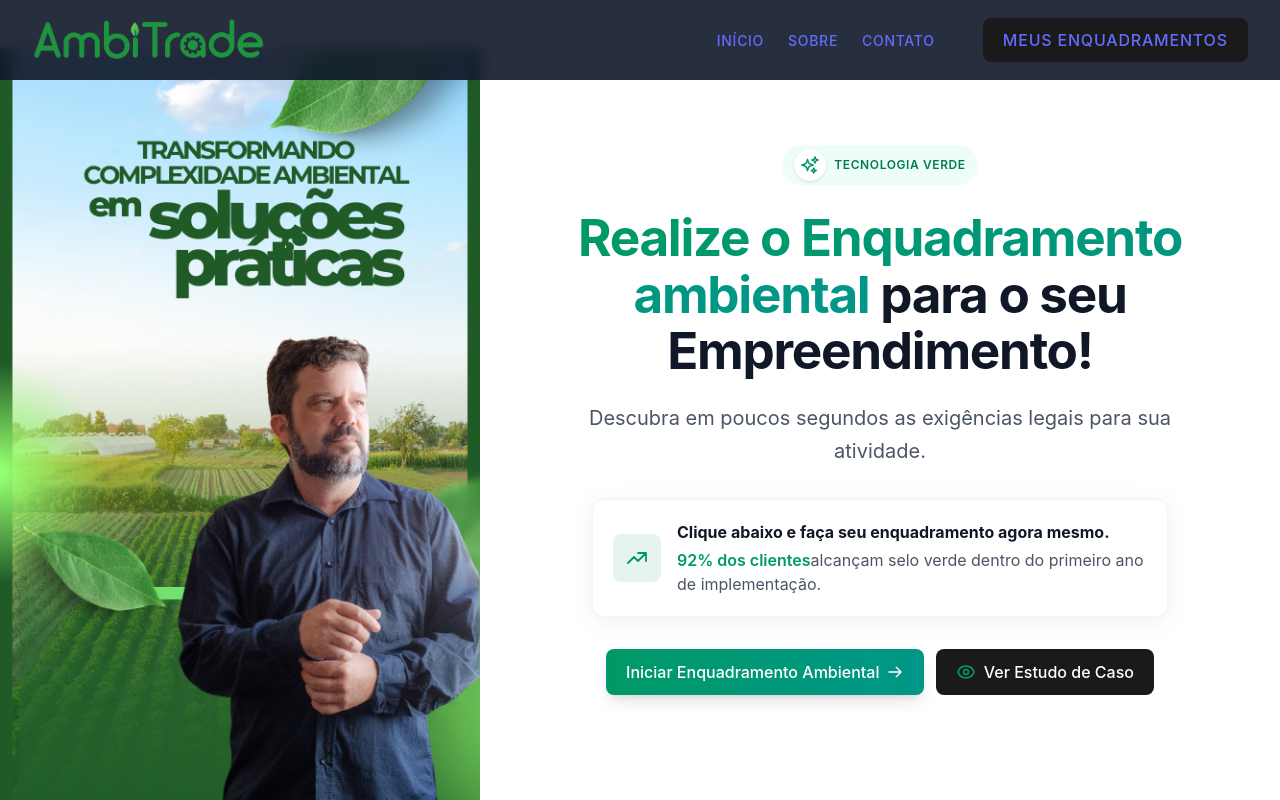
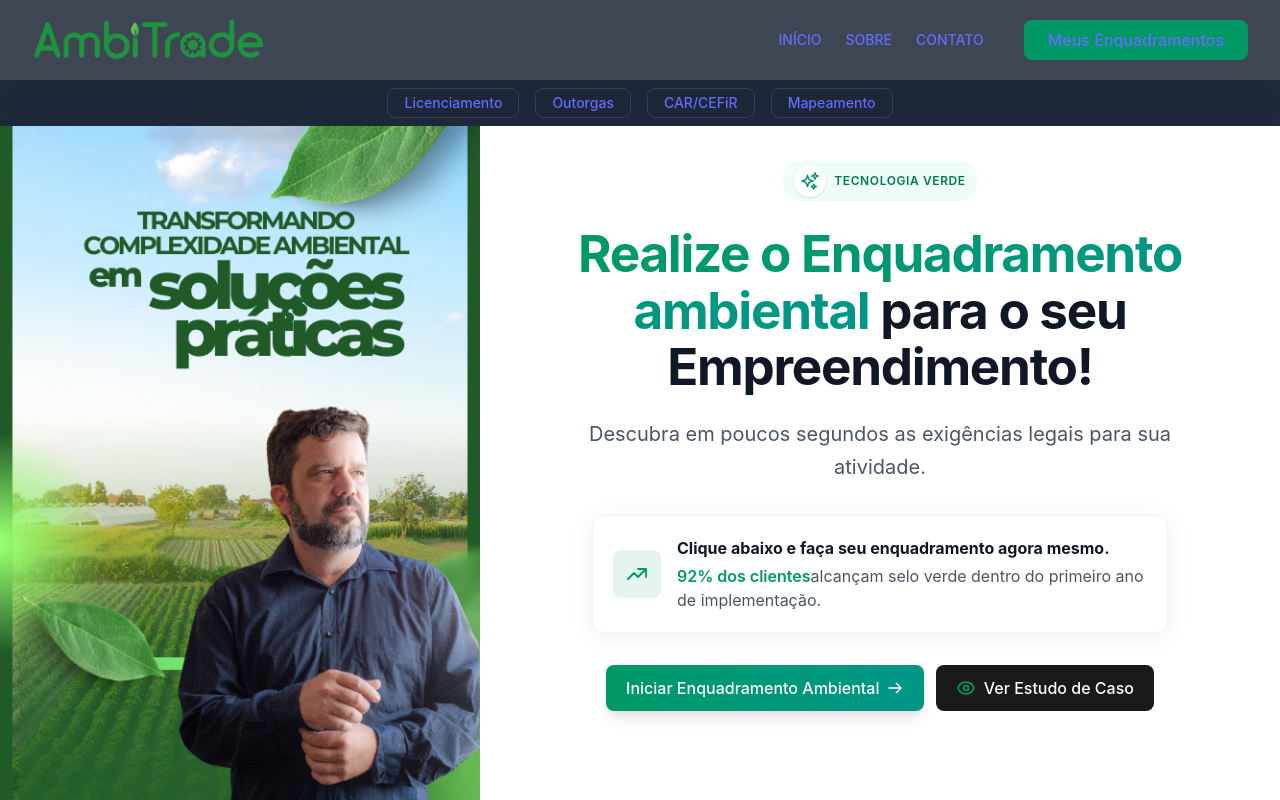
Before and after one commit to dev-celo/meio-ambiente, a React (Vite) app: page / in a window 1280 px wide. Shown: the top 800 px of the page. Built offline with nearby package versions, Linux system fonts and the light colour scheme.

Commit message:
Updt: Atualização em estilo heroSection e Header

```diff
--- a/src/Components/Header.jsx
+++ b/src/Components/Header.jsx
@@ -3,82 +3,63 @@ import { useState, useEffect } from "react";
 const Header = () => {
   const [scrolled, setScrolled] = useState(false);
   const [mobileMenuOpen, setMobileMenuOpen] = useState(false);
+  const [showSubmenu, setShowSubmenu] = useState(true);
+  const [isHome, setIsHome] = useState(false);
 
   useEffect(() => {
+    // Detecta se estamos na página inicial
+    setIsHome(window.location.pathname === "/");
+
     const handleScroll = () => {
-      if (window.scrollY > 10) {
-        setScrolled(true);
-      } else {
-        setScrolled(false);
-      }
+      setScrolled(window.scrollY > 10);
+      setShowSubmenu(window.scrollY <= 120);
     };
 
     window.addEventListener("scroll", handleScroll);
     return () => window.removeEventListener("scroll", handleScroll);
   }, []);
 
+  const mainLinks = [
+    { label: "Início", href: "/" },
+    { label: "Sobre", href: "/about" },
+    { label: "Contato", href: "/contact" },
+  ];
+
+  const subLinks = [
+    { label: "Licenciamento", href: "/licenciamento-ambiental" },
+    { label: "Outorgas", href: "/outorgas" },
+    { label: "CAR/CEFiR", href: "/car-cefir" },
+    { label: "Mapeamento", href: "/mapeamento" },
+  ];
+
   return (
-    <header className={`fixed top-0 left-0 w-full z-50 transition-all duration-300 ${scrolled ? "bg-gray-900 shadow-lg" : "bg-gray-900/90 backdrop-blur-sm"}`}>
-      <div className="container mx-auto px-4 sm:px-6 lg:px-8">
-        <div className="flex items-center justify-between h-16 md:h-20">
+    <header className={`fixed top-0 left-0 w-full z-50 transition-all duration-300 ${scrolled ? "bg-gray-900 shadow-md" : "bg-gray-900/80 backdrop-blur-sm"}`}>
+
+      {/* Top Header */}
+      <div className="container mx-auto px-4 sm:px-6 lg:px-8 flex items-center justify-between h-16 md:h-20">
         {/* Logo */}
         <a href="/" className="flex-shrink-0">
-            <img
-              src="/logo_com_o_nome_ambitrade.png"
-              alt="Ambitrade Logo"
-              className="h-10 md:h-12 w-auto transition-all duration-300 hover:scale-105"
-            />
+          <img src="/logo_com_o_nome_ambitrade.png" alt="Ambitrade" className="h-10 md:h-12 w-auto transition-transform duration-300 hover:scale-105" />
         </a>
 
-          {/* Desktop Navigation */}
-          <nav className="hidden md:flex items-center space-x-8">
-            <ul className="flex space-x-6">
-              <li>
-                <a
-                  href="/"
-                  className="text-white hover:text-emerald-300 transition-colors duration-300 font-medium text-sm uppercase tracking-wider relative group"
-                >
-                  Início
+        {/* Desktop Main Nav */}
+        <nav className="hidden md:flex items-center space-x-6">
+          {mainLinks.map(link => (
+            <a key={link.href} href={link.href} className="text-white hover:text-emerald-300 font-medium text-sm uppercase relative group">
+              {link.label}
               <span className="absolute bottom-0 left-0 w-0 h-0.5 bg-emerald-400 transition-all duration-300 group-hover:w-full"></span>
             </a>
-              </li>
-              <li>
-                <a
-                  href="about"
-                  className="text-white hover:text-emerald-300 transition-colors duration-300 font-medium text-sm uppercase tracking-wider relative group"
-                >
-                  Sobre
-                  <span className="absolute bottom-0 left-0 w-0 h-0.5 bg-emerald-400 transition-all duration-300 group-hover:w-full"></span>
+          ))}
+
+          {/* CTA sempre visível */}
+          <a href="/enquadramentos" className="ml-4 px-6 py-2 bg-emerald-600 hover:bg-emerald-700 text-white font-semibold rounded-lg transition-all duration-300">
+            Meus Enquadramentos
           </a>
-              </li>
-              <li>
-                <a
-                  href="contact"
-                  className="text-white hover:text-emerald-300 transition-colors duration-300 font-medium text-sm uppercase tracking-wider relative group"
-                >
-                  Contato
-                  <span className="absolute bottom-0 left-0 w-0 h-0.5 bg-emerald-400 transition-all duration-300 group-hover:w-full"></span>
-                </a>
-              </li>
-            </ul>
-
-            <button className="ml-4 px-6 py-2 border border-gray-400 text-sm font-semibold text-gray-100 tracking-wider uppercase bg-gray-800 hover:bg-gray-700 transition duration-300">
-              <a href="enquadramentos">
-                Meus enquadramentos
-              </a>
-            </button>
-
-
-
-
         </nav>
 
-          {/* Mobile Menu Button */}
+        {/* Mobile Button */}
         <div className="md:hidden">
-            <button
-              onClick={() => setMobileMenuOpen(!mobileMenuOpen)}
-              className="text-white hover:text-emerald-300 focus:outline-none"
-            >
+          <button onClick={() => setMobileMenuOpen(!mobileMenuOpen)} className="text-white hover:text-emerald-300 focus:outline-none">
             <svg className="h-6 w-6" fill="none" viewBox="0 0 24 24" stroke="currentColor">
               {mobileMenuOpen ? (
                 <path strokeLinecap="round" strokeLinejoin="round" strokeWidth={2} d="M6 18L18 6M6 6l12 12" />
@@ -89,32 +70,37 @@ const Header = () => {
           </button>
         </div>
       </div>
+
+      {/* Submenu desktop – só na home */}
+      {isHome && showSubmenu && (
+        <div className="hidden md:flex justify-center w-full bg-gray-800/90 py-2 backdrop-blur-sm transition-all duration-300">
+          <div className="flex space-x-4">
+            {subLinks.map(link => (
+              <a key={link.href} href={link.href} className="px-4 py-1 text-sm text-gray-100 hover:text-emerald-300 border border-gray-700 rounded-lg transition-all duration-300">
+                {link.label}
+              </a>
+            ))}
           </div>
+        </div>
+      )}
 
       {/* Mobile Menu */}
       <div className={`md:hidden ${mobileMenuOpen ? "block" : "hidden"} bg-gray-800 transition-all duration-300`}>
-        <div className="px-2 pt-2 pb-3 space-y-1 sm:px-3">
-          <a
-            href="#home"
-            className="block px-3 py-2 text-white hover:bg-gray-700 rounded-md text-base font-medium"
-          >
-            Início
-          </a>
-          <a
-            href="#about"
-            className="block px-3 py-2 text-white hover:bg-gray-700 rounded-md text-base font-medium"
-          >
-            Sobre
-          </a>
-          <a
-            href="#contact"
-            className="block px-3 py-2 text-white hover:bg-gray-700 rounded-md text-base font-medium"
-          >
-            Contato
-          </a>
-          <button className="w-full mt-2 px-4 py-2 bg-gradient-to-r from-emerald-500 to-teal-600 text-white rounded-md hover:from-emerald-600 hover:to-teal-700 transition-all duration-300 text-sm font-medium">
-            Login
-          </button>
+        <div className="px-4 py-3 flex flex-col gap-1">
+          {mainLinks.map(link => (
+            <a key={link.href} href={link.href} className="text-white py-2 rounded hover:bg-gray-700 text-center">{link.label}</a>
+          ))}
+
+          <a href="/enquadramentos" className="py-2 bg-emerald-600 hover:bg-emerald-700 text-white font-semibold rounded text-center">Meus Enquadramentos</a>
+
+          {/* Submenu mobile – só na home */}
+          {isHome && (
+            <div className="flex flex-wrap justify-center gap-2 mt-2">
+              {subLinks.map(link => (
+                <a key={link.href} href={link.href} className="px-2 py-1 text-xs text-gray-200 hover:text-emerald-300 rounded">{link.label}</a>
+              ))}
+            </div>
+          )}
         </div>
       </div>
     </header>
--- a/src/Components/caller/HeroSectionText.jsx
+++ b/src/Components/caller/HeroSectionText.jsx
@@ -47,10 +47,10 @@ const HeroSectionText = () => {
 };
 
   return (
-    <div className="relative min-h-screen flex bg-white overflow-hidden mt-2">
+    <div className="relative min-h-screen flex bg-white overflow-hidden">
       {/* Seção da Imagem (apenas desktop) */}
       <div
-        className="hidden lg:block w-[30rem] h-[calc(100vh-2.5rem)] flex-shrink-0 bg-gray-800 mt-10"
+        className="hidden lg:block w-[30rem] h-[calc(100vh-3rem)] flex-shrink-0 bg-gray-800 mt-30"
         style={{
           backgroundImage: 'url("/hero.png")',
           backgroundSize: 'cover',
@@ -61,7 +61,7 @@ const HeroSectionText = () => {
       {/* Seção do Conteúdo */}
       <div
         ref={ref}
-        className="flex-1 flex items-center justify-center p-6 sm:p-8 lg:p-12 xl:p-16 w-full"
+        className="flex-1 flex items-center justify-center p-2! sm:p-8 lg:p-12 xl:p-16 w-full"
       >
         <motion.div
           initial="hidden"
@@ -72,7 +72,7 @@ const HeroSectionText = () => {
           {/* Tag de Categoria */}
           <motion.div
             variants={itemVariants}
-            className="inline-flex items-center mb-4 sm:mb-6 px-3 py-1 rounded-full bg-emerald-50/80 backdrop-blur-sm mt-6"
+            className="inline-flex items-center mb-4 sm:mb-6 px-3 py-1 rounded-full bg-emerald-50/80 backdrop-blur-sm"
           >
             <div className="w-6 h-6 sm:w-8 sm:h-8 rounded-full bg-white flex items-center justify-center mr-2 shadow-sm">
               <svg xmlns="http://www.w3.org/2000/svg" className="h-4 w-4 sm:h-5 sm:w-5 text-emerald-600" fill="none" viewBox="0 0 24 24" stroke="currentColor" strokeWidth={1.8}>
--- a/tailwind.config.js
+++ b/tailwind.config.js
@@ -2,6 +2,7 @@
 import tailwindcss from '@tailwindcss/vite'
 
 export default {
+  darkMode: false,
   content: ["./src/**/*.{js,ts,jsx,tsx}"],
   theme: {
     extend: {},
```
Lines whose indentation alone changed are shown as unchanged.
